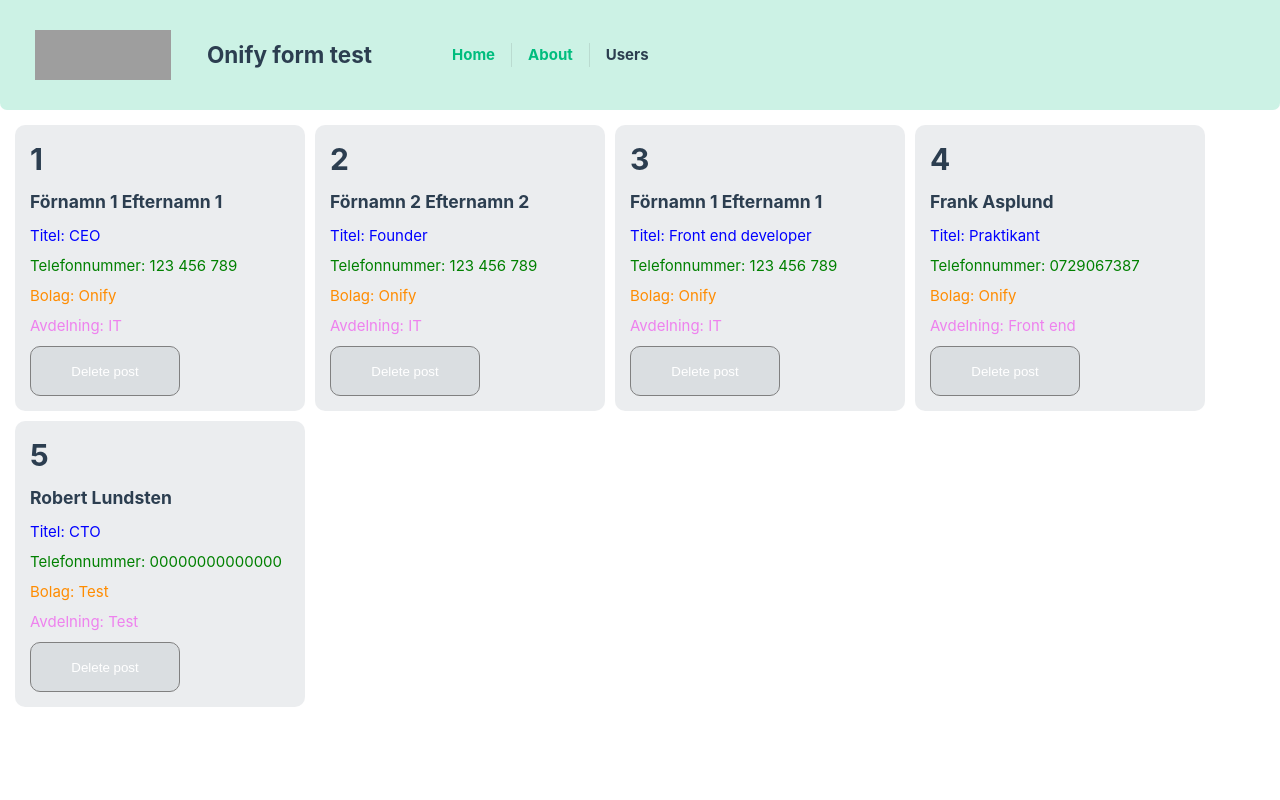
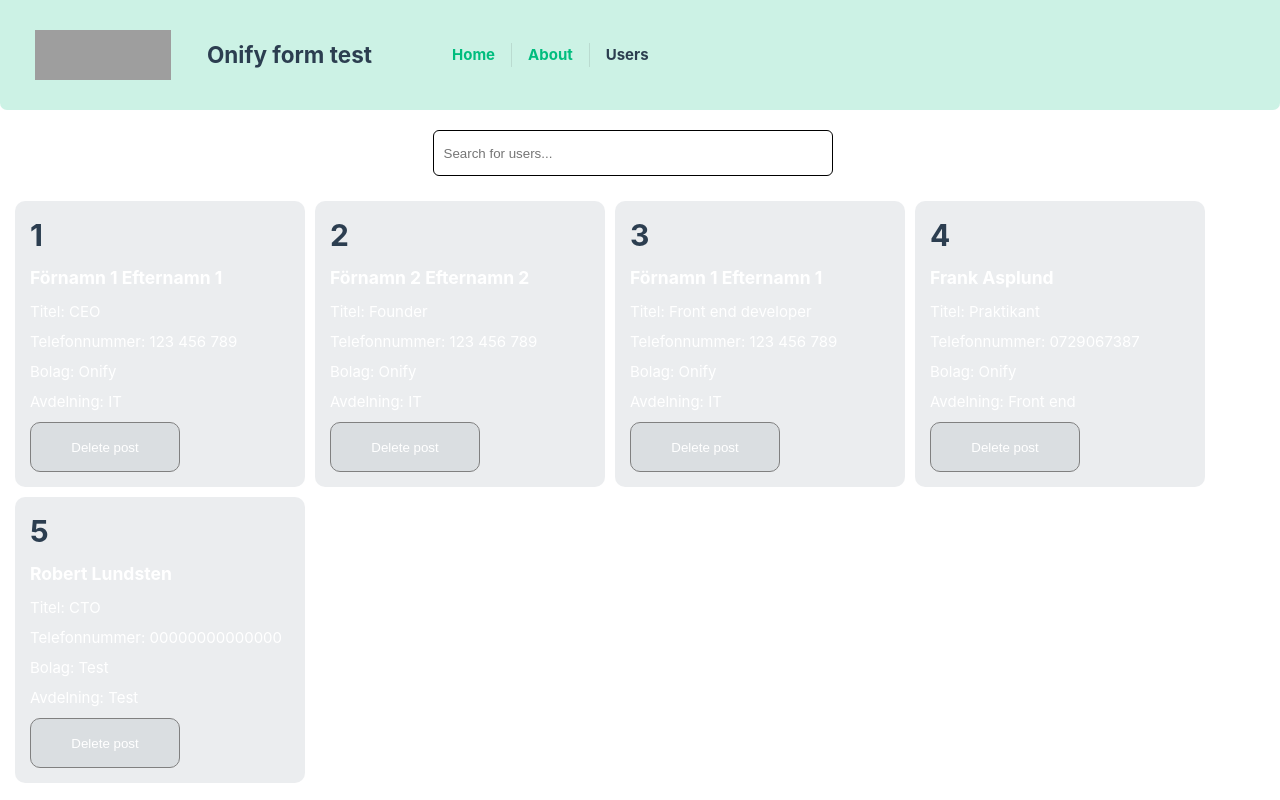
Before and after one commit to FrankAsplund/vue-reactivity, a Vue app in the folder vue-project/: page /users in a window 1280 px wide. Built offline with nearby package versions, Linux system fonts and the light colour scheme; data requests are answered from the project's data file; grey boxes are pictures that could not be loaded.

Commit message:
Search bar (unfinished) + start username

```diff
--- a/vue-project/src/views/AboutView.vue
+++ b/vue-project/src/views/AboutView.vue
@@ -29,6 +29,22 @@ export default {
 };
 </script>
 
+<script setup>
+import { ref } from "vue";
+
+const userName = ref("");
+
+createUsername(() => {
+
+
+
+
+})
+
+</script>
+
+
+
 <template>
   <main>
       <div class="frame-4">
@@ -57,9 +73,25 @@ export default {
               </label>
               <input name="lastname" class="input-short" type="text" v-model="formData.lastname" required>
               </div>
+            </div>
+
+            <div class="grid2">
+
+              <button @click="createUsername">Skapa användarnamn</button>
+
+              <div class="form-class">
+                <label for="firstname" class="label-short">Preliminärt användarnamn</label>
+                <div name="firstname" class="preliminary">{{ username }}</div>
+              </div>
+
+              <div class="form-class">
+                <label for="lastname" class="label-short">Preliminär e-postadress</label>
+                <div name="lastname" class="preliminary"></div>
+              </div>
+            </div>
+
 
               <br>
-          </div>
 
           <div class="grid">
           <div class="form-class">
@@ -98,10 +130,7 @@ export default {
           </div>
 
         </div>
-
           <button class="skicka"> Skicka </button>
-
-
           </form>
         </div>
       </div>
@@ -170,6 +199,16 @@ main {
   border-width: 0.3px;
 }
 
+.grid2 {
+  /* margin: 20px 0 20px 0; */
+  padding: 10px;
+  display: flex;
+  justify-content: space-evenly;
+  border: solid #00000063;
+  border-radius: 6px;
+  border-width: 0.3px;
+}
+
 .frame-5 {
   background: #fff;
   border-radius: 5px;
@@ -217,6 +256,19 @@ input {
   width: 30%;
 }
 
+.preliminary {
+  background: #ffffff;
+  border: solid #000000;
+  border-radius: 6px;
+  border-width: 1px;
+  padding: 2px 10px;
+  height: 40px;
+  margin: 10px 15px 0 0px;
+  position: relative;
+  left: 10px;
+  width: 150px;
+}
+
 .form-class {
   margin: 10px 0 15px 0;
 }
--- a/vue-project/src/views/UsersView.vue
+++ b/vue-project/src/views/UsersView.vue
@@ -8,12 +8,13 @@ export default {
 
   data() {
     return {
-      posts: []
+      posts: [],
+      search: "",
     };
   },
 
   methods: {
-    getPosts() {
+    /* getPosts() {
       axios
         .get("http://localhost:3000/posts")
         .then((response) => {
@@ -23,27 +24,51 @@ export default {
         .catch((error) => {
           console.log(error.message);
         });
-    },
+    }, */
 
     /* Deletes an entry in the database */
     deleteData(id) {
-      if(!confirm('Are you sure you want to delete this user from the database? This choice is permanent and cannot be regretted.')) {
-    }
-      axios
+      if(confirm('Are you sure you want to delete this user from the database? This choice is permanent and cannot be regretted.') == true) {
+        axios
         .delete(`http://localhost:3000/posts/${id}`)
         .then(
-          axios
+          this.getAllPosts()
+          )
+          .catch(function (error) {
+            console.log(error.response);
+          });
+        } else {
+          return;
+        }
+    },
+
+    getAllPosts() {
+      axios
         .get("http://localhost:3000/posts")
-        .then((response) => {
-          console.log(response.data);
+        .then(response => {
+          if (this.search) {
+            this.posts = response.data.filter(posts =>
+              posts.firstname.toLowerCase().includes(this.search.toLowerCase()) ||
+              posts.lastname.toLowerCase().includes(this.search.toLowerCase()) ||
+              posts.title.toLowerCase().includes(this.search.toLowerCase()) ||
+              posts.phonenr.toLowerCase().includes(this.search.toLowerCase()) ||
+              posts.company.toLowerCase().includes(this.search.toLowerCase()) ||
+              posts.department.toLowerCase().includes(this.search.toLowerCase())
+            );
+          } else {
+            console.log(response.data);
           this.posts = response.data;
-        })
-        )
-        .catch(function (error) {
-          console.log(error.response);
+          }
         });
+      },
     },
-   /*  {
+
+  mounted() {
+    console.log("Mounted");
+    this.getAllPosts();
+  }
+
+  /*  {
   "id": 6,
   "firstname": "Delete",
   "lastname": "Delete",
@@ -52,79 +77,52 @@ export default {
   "company": "Delete",
   "department": "Delete"
 } */
-  },
-
-  mounted() {
-    console.log("mounted");
-    axios
-        .get("http://localhost:3000/posts")
-        .then((response) => {
-          console.log(response.data);
-          this.posts = response.data;
-        })
-      .catch((err) => console.log(err.message));
-  },
 };
 </script>
 
-<script setup>
+<template>
+  <div class="searchbar">
+    <input type="text" v-model.trim="search" placeholder="Search for users..." @keyup="getAllPosts"/>
+  </div>
+  <main>
+    <div class="grid">
 
-import { ref } from "vue";
-let input = ref("");
-
-function filteredList() {
-  return post.filter((post) =>
-  post.toLowerCase().includes(input.value.toLowerCase())
-  );
-}
-
-</script>
-
-<template>
-  <!-- <button class="user-button" @click="getPosts">Load Posts</button> -->
-  <main>
-
-    <!-- <input type="text" v-model="input" placeholder="Search for users..." @keyup="filteredList"/>
-  <div class="grid">
-      <div v-for="post in filteredList()" :key="post.id" class="for-class">
+      <div v-for="post in posts" :key="post.id" class="for-class">
       <div class="user-container">
         <h1 class="user-h1">{{ post.id }}</h1>
         <h3 class="user-h3">{{ post.firstname }} {{ post.lastname }}</h3>
-        <div class="user-text" style="color:blue;">Titel: {{ post.title }}</div>
-        <div class="user-text" style="color:green;">Telefonnummer: {{ post.phonenr }}</div>
-        <div class="user-text" style="color:darkorange;">Bolag: {{ post.company }}</div>
-        <div class="user-text" style="color:violet;">Avdelning: {{ post.department }}</div>
+        <div class="user-text">Titel: {{ post.title }}</div>
+        <div class="user-text">Telefonnummer: {{ post.phonenr }}</div>
+        <div class="user-text">Bolag: {{ post.company }}</div>
+        <div class="user-text">Avdelning: {{ post.department }}</div>
         <button class="user-button" @click="deleteData(post.id)">
           Delete post
         </button>
       </div>
       </div>
     </div>
-  <div class="item error" v-if="input&&!filteredList().length">
-     <p>No results found!</p>
-  </div> -->
 
-    <div class="grid">
+    <!-- <div class="grid">
       <div v-for="post in posts" :key="post.id" class="for-class">
       <div class="user-container">
         <h1 class="user-h1">{{ post.id }}</h1>
         <h3 class="user-h3">{{ post.firstname }} {{ post.lastname }}</h3>
-        <div class="user-text" style="color:blue;">Titel: {{ post.title }}</div>
-        <div class="user-text" style="color:green;">Telefonnummer: {{ post.phonenr }}</div>
-        <div class="user-text" style="color:darkorange;">Bolag: {{ post.company }}</div>
-        <div class="user-text" style="color:violet;">Avdelning: {{ post.department }}</div>
+        <div class="user-text">Titel: {{ post.title }}</div>
+        <div class="user-text">Telefonnummer: {{ post.phonenr }}</div>
+        <div class="user-text">Bolag: {{ post.company }}</div>
+        <div class="user-text">Avdelning: {{ post.department }}</div>
         <button class="user-button" @click="deleteData(post.id)">
           Delete post
         </button>
       </div>
       </div>
-    </div>
+    </div> -->
   </main>
 </template>
 
 <style scoped>
 main {
-  display: flex;
+  /* display: flex; */
   padding: 10px;
 }
 
@@ -152,7 +150,8 @@ main {
 }
 
 .user-container:hover {
-  background-color: hsla(160, 86%, 17%, 0.5);
+  background-color: hsla(160, 86%, 17%, 0.75);
+  /* box-shadow: 0px 0px 3px 3px rgba(255, 255, 255, 0.4); */
   transition: 0.2s ease-out;
   transform: scale(1.1);
   z-index: 2;
@@ -164,12 +163,14 @@ main {
 
 .user-h3 {
   margin: 5px;
+  color: white;
 }
 
 .user-text {
   font-size: 15px;
   margin-right: 10px;
   margin: 3px 0 3px 0;
+  color: white;
 }
 
 .user-button {
@@ -204,4 +205,10 @@ input {
   position: relative;
 }
 
+.searchbar {
+  display: flex;
+  justify-content: center;
+  padding: 10px;
+}
+
 </style>
```
